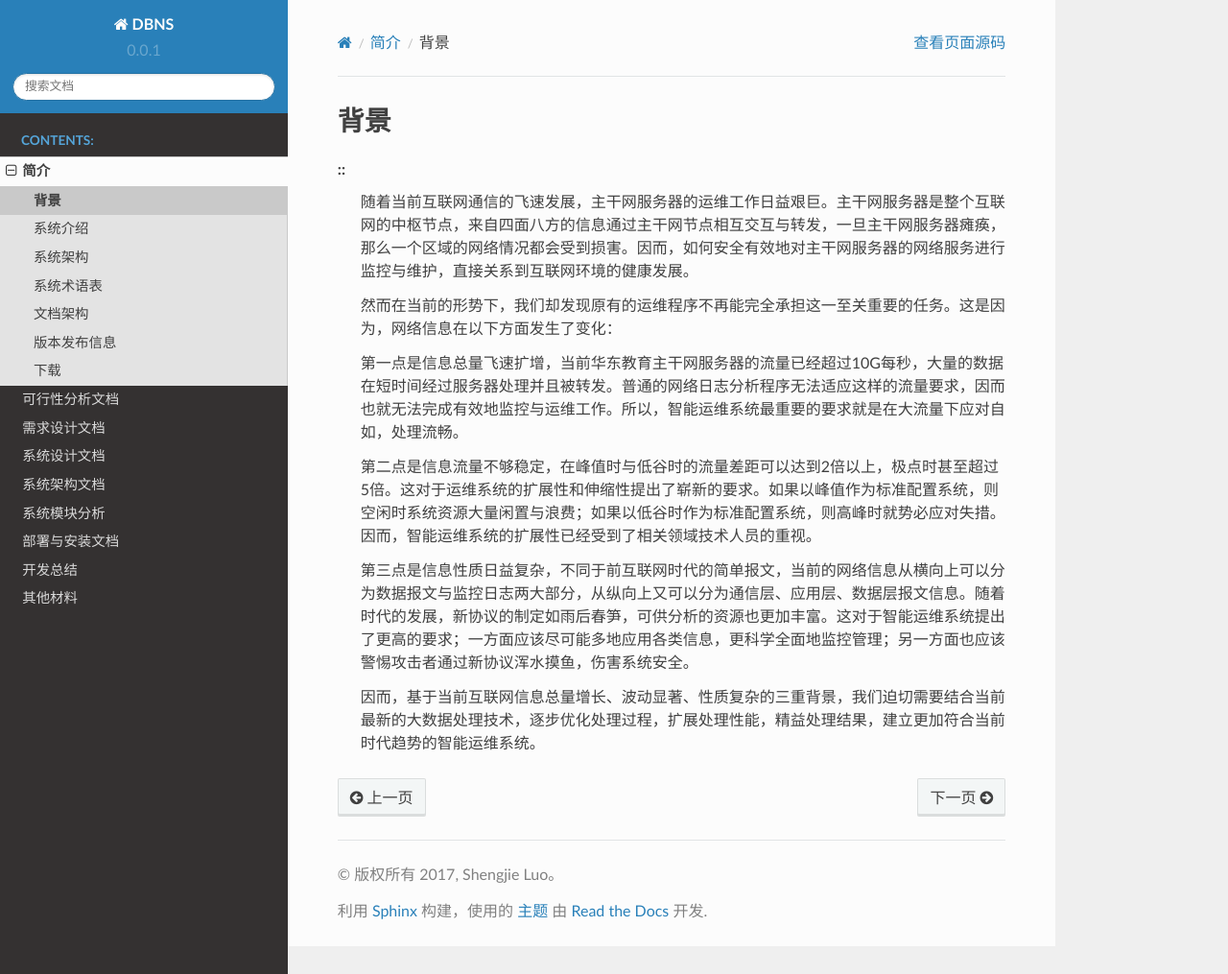
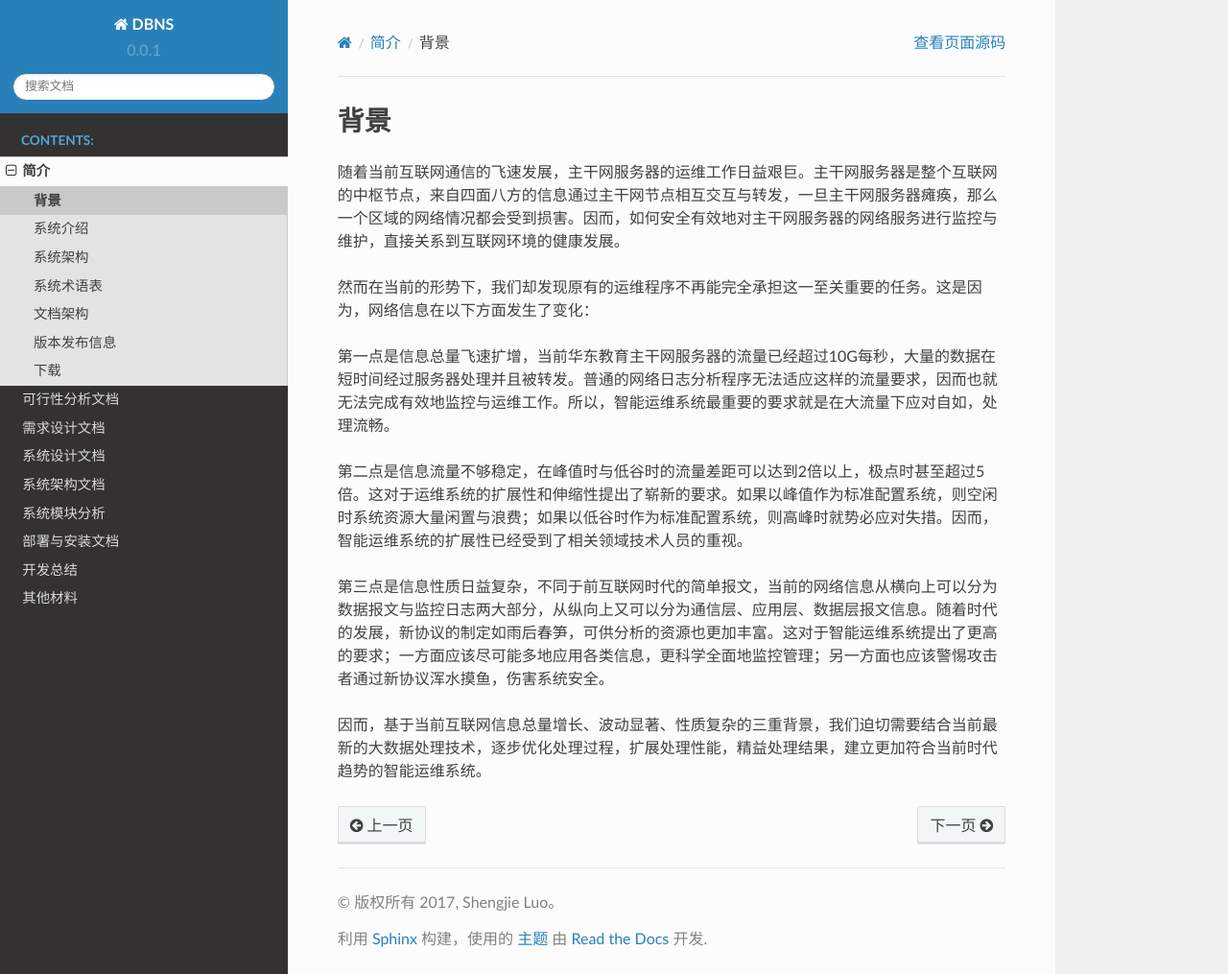
Before and after one commit to gtXue/IMS, a Sphinx documentation site: the page built from source/intro/background.rst, in a window 1280 px wide and 1015 px high. Shown: the whole window at 96% size. Built offline with Sphinx 7.4.7 and the Read the Docs theme 2.0.0, drawn with Linux system fonts in a browser that asks for light colours; pages that are not in the unit, such as notebooks, are missing from menus.

Commit message:
check the brackground

```diff
--- a/source/intro/background.rst
+++ b/source/intro/background.rst
@@ -2,15 +2,14 @@
 背景
 =================================================
 
-::
-	随着当前互联网通信的飞速发展，主干网服务器的运维工作日益艰巨。主干网服务器是整个互联网的中枢节点，来自四面八方的信息通过主干网节点相互交互与转发，一旦主干网服务器瘫痪，那么一个区域的网络情况都会受到损害。因而，如何安全有效地对主干网服务器的网络服务进行监控与维护，直接关系到互联网环境的健康发展。
+随着当前互联网通信的飞速发展，主干网服务器的运维工作日益艰巨。主干网服务器是整个互联网的中枢节点，来自四面八方的信息通过主干网节点相互交互与转发，一旦主干网服务器瘫痪，那么一个区域的网络情况都会受到损害。因而，如何安全有效地对主干网服务器的网络服务进行监控与维护，直接关系到互联网环境的健康发展。
 
-	然而在当前的形势下，我们却发现原有的运维程序不再能完全承担这一至关重要的任务。这是因为，网络信息在以下方面发生了变化：
+然而在当前的形势下，我们却发现原有的运维程序不再能完全承担这一至关重要的任务。这是因为，网络信息在以下方面发生了变化：
 
-	第一点是信息总量飞速扩增，当前华东教育主干网服务器的流量已经超过10G每秒，大量的数据在短时间经过服务器处理并且被转发。普通的网络日志分析程序无法适应这样的流量要求，因而也就无法完成有效地监控与运维工作。所以，智能运维系统最重要的要求就是在大流量下应对自如，处理流畅。
+第一点是信息总量飞速扩增，当前华东教育主干网服务器的流量已经超过10G每秒，大量的数据在短时间经过服务器处理并且被转发。普通的网络日志分析程序无法适应这样的流量要求，因而也就无法完成有效地监控与运维工作。所以，智能运维系统最重要的要求就是在大流量下应对自如，处理流畅。
 
-	第二点是信息流量不够稳定，在峰值时与低谷时的流量差距可以达到2倍以上，极点时甚至超过5倍。这对于运维系统的扩展性和伸缩性提出了崭新的要求。如果以峰值作为标准配置系统，则空闲时系统资源大量闲置与浪费；如果以低谷时作为标准配置系统，则高峰时就势必应对失措。因而，智能运维系统的扩展性已经受到了相关领域技术人员的重视。
+第二点是信息流量不够稳定，在峰值时与低谷时的流量差距可以达到2倍以上，极点时甚至超过5倍。这对于运维系统的扩展性和伸缩性提出了崭新的要求。如果以峰值作为标准配置系统，则空闲时系统资源大量闲置与浪费；如果以低谷时作为标准配置系统，则高峰时就势必应对失措。因而，智能运维系统的扩展性已经受到了相关领域技术人员的重视。
 
-	第三点是信息性质日益复杂，不同于前互联网时代的简单报文，当前的网络信息从横向上可以分为数据报文与监控日志两大部分，从纵向上又可以分为通信层、应用层、数据层报文信息。随着时代的发展，新协议的制定如雨后春笋，可供分析的资源也更加丰富。这对于智能运维系统提出了更高的要求；一方面应该尽可能多地应用各类信息，更科学全面地监控管理；另一方面也应该警惕攻击者通过新协议浑水摸鱼，伤害系统安全。
+第三点是信息性质日益复杂，不同于前互联网时代的简单报文，当前的网络信息从横向上可以分为数据报文与监控日志两大部分，从纵向上又可以分为通信层、应用层、数据层报文信息。随着时代的发展，新协议的制定如雨后春笋，可供分析的资源也更加丰富。这对于智能运维系统提出了更高的要求；一方面应该尽可能多地应用各类信息，更科学全面地监控管理；另一方面也应该警惕攻击者通过新协议浑水摸鱼，伤害系统安全。
 
-	因而，基于当前互联网信息总量增长、波动显著、性质复杂的三重背景，我们迫切需要结合当前最新的大数据处理技术，逐步优化处理过程，扩展处理性能，精益处理结果，建立更加符合当前时代趋势的智能运维系统。
+因而，基于当前互联网信息总量增长、波动显著、性质复杂的三重背景，我们迫切需要结合当前最新的大数据处理技术，逐步优化处理过程，扩展处理性能，精益处理结果，建立更加符合当前时代趋势的智能运维系统。
```
Also changed, not shown: 4 other files.
